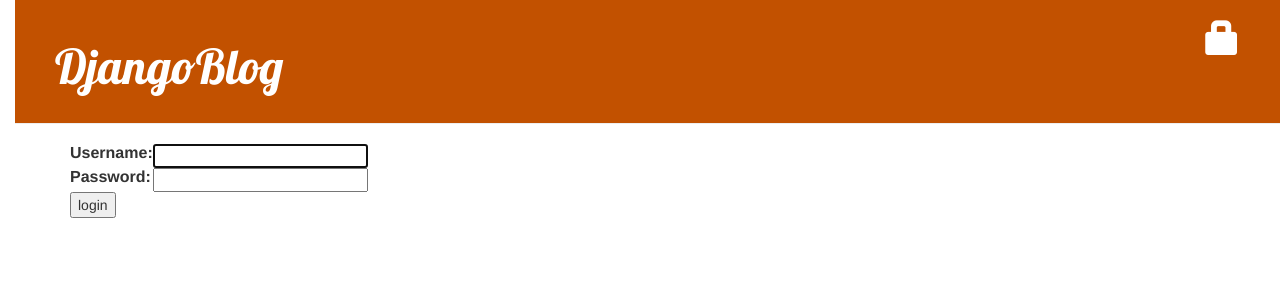
After one commit to mohitmo/Blog, a Django app: page /account/login/ in a window 1280 px wide. The commit adds this page. Shown: the top 300 px of the page. Run offline with Django 3.2, Linux system fonts and the light colour scheme; some libraries are stand-ins or nearby versions.

Commit message:
login option added

```diff
--- a/blog/templates/blog/base.html
+++ b/blog/templates/blog/base.html
@@ -11,6 +11,10 @@
         <div class="page-header">
             {% if user.is_authenticated %}
                 <a href="{% url 'post_new' %}" class="top-menu"><span class="glyphicon glyphicon-plus"></span></a>
+                <a href="{% url 'post_draft_list' %}" class="top-menu"><span class="glyphicon glyphicon-edit"></span></a>
+                <p class="top-menu">Hello {{ user.username }} <small>(<a href="{% url 'logout' %}">Log out</a>)</small></p>
+            {% else %}
+                <a href="{% url 'login' %}" class="top-menu"><span class="glyphicon glyphicon-lock"></span></a>
             {% endif %}
             <h1><a href="/">DjangoBlog</a></h1>
         </div>
--- /dev/null
+++ b/blog/templates/registration/login.html
@@ -0,0 +1,24 @@
+{% extends "blog/base.html" %}
+
+{% block content %}
+    {% if form.errors %}
+        <p>Your username and password didn't match. Please try again.</p>
+    {% endif %}
+
+    <form method="post" action="{% url 'login' %}">
+    {% csrf_token %}
+        <table>
+        <tr>
+            <td>{{ form.username.label_tag }}</td>
+            <td>{{ form.username }}</td>
+        </tr>
+        <tr>
+            <td>{{ form.password.label_tag }}</td>
+            <td>{{ form.password }}</td>
+        </tr>
+        </table>
+
+        <input type="submit" value="login" />
+        <input type="hidden" name="next" value="{{ next }}" />
+    </form>
+{% endblock %}
--- a/blog/urls.py
+++ b/blog/urls.py
@@ -6,4 +6,8 @@ urlpatterns = [
     path('post/<int:pk>/', views.post_detail, name='post_detail'),
     path('post/new/',views.post_new, name='post_new'),
     path('post/<int:pk>/edit/', views.post_edit, name='post_edit'),
+    path('drafts/', views.post_draft_list, name='post_draft_list'),
+    path('post/<pk>/publish/', views.post_publish, name='post_publish'),
+    path('post/<pk>/remove/', views.post_remove, name='post_remove'),
+
 ]
--- a/mysite/settings.py
+++ b/mysite/settings.py
@@ -120,3 +120,4 @@ USE_TZ = True
 
 STATIC_URL = '/static/'
 STATIC_ROOT = os.path.join(BASE_DIR, 'static')
+LOGIN_REDIRECT_URL = '/'
--- a/mysite/urls.py
+++ b/mysite/urls.py
@@ -15,8 +15,11 @@ Including another URLconf
 """
 from django.contrib import admin
 from django.urls import path, include
+from django.contrib.auth import views
 
 urlpatterns = [
     path('admin/', admin.site.urls),
     path('', include('blog.urls')),
+    path('account/login/', views.LoginView.as_view(), name = 'login'),
+    path('accounts/logout/', views.LogoutView.as_view(next_page='/'), name='logout'),
 ]
```
Also changed, not shown: blog/templates/blog/post_detail.html (+5 -2 lines), blog/templates/blog/post_draft_list.html (added, +11 -0 lines), blog/views.py (+23 -2 lines). Lines whose indentation alone changed are shown as unchanged.
